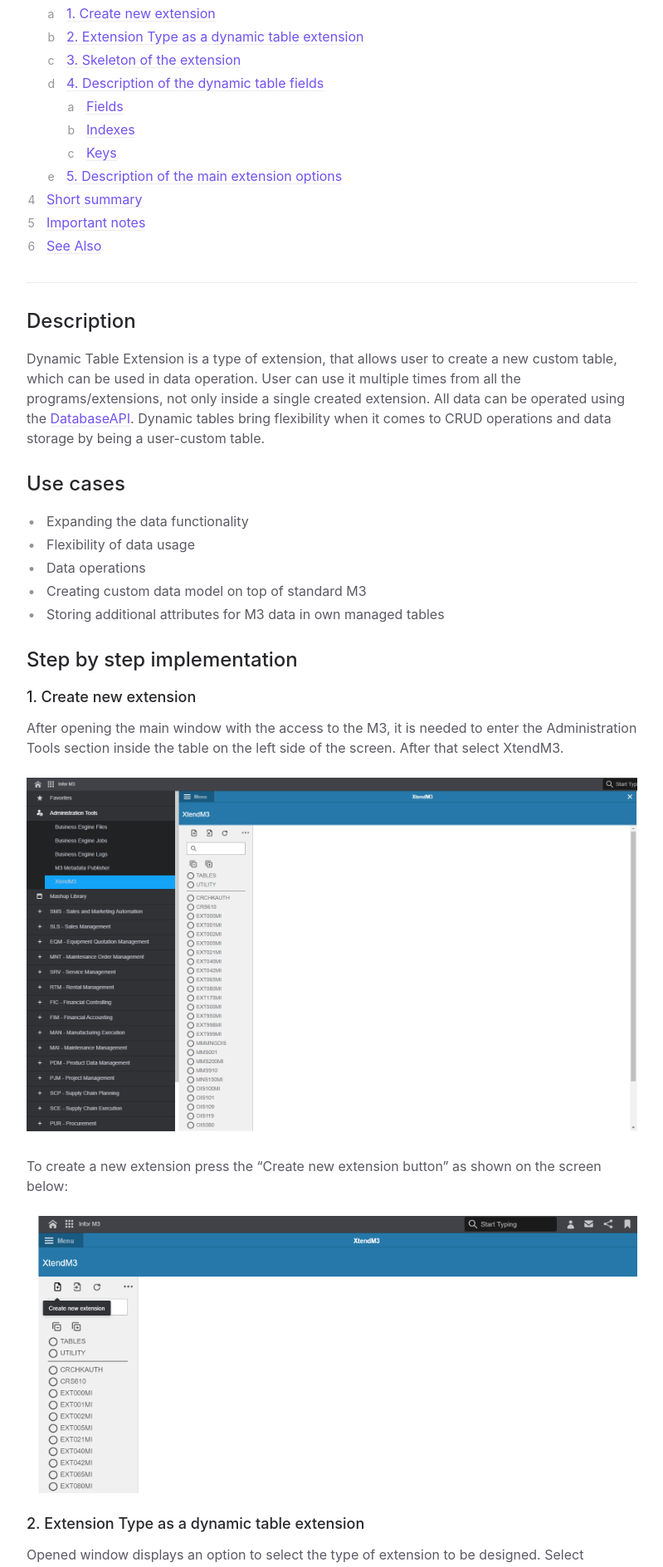
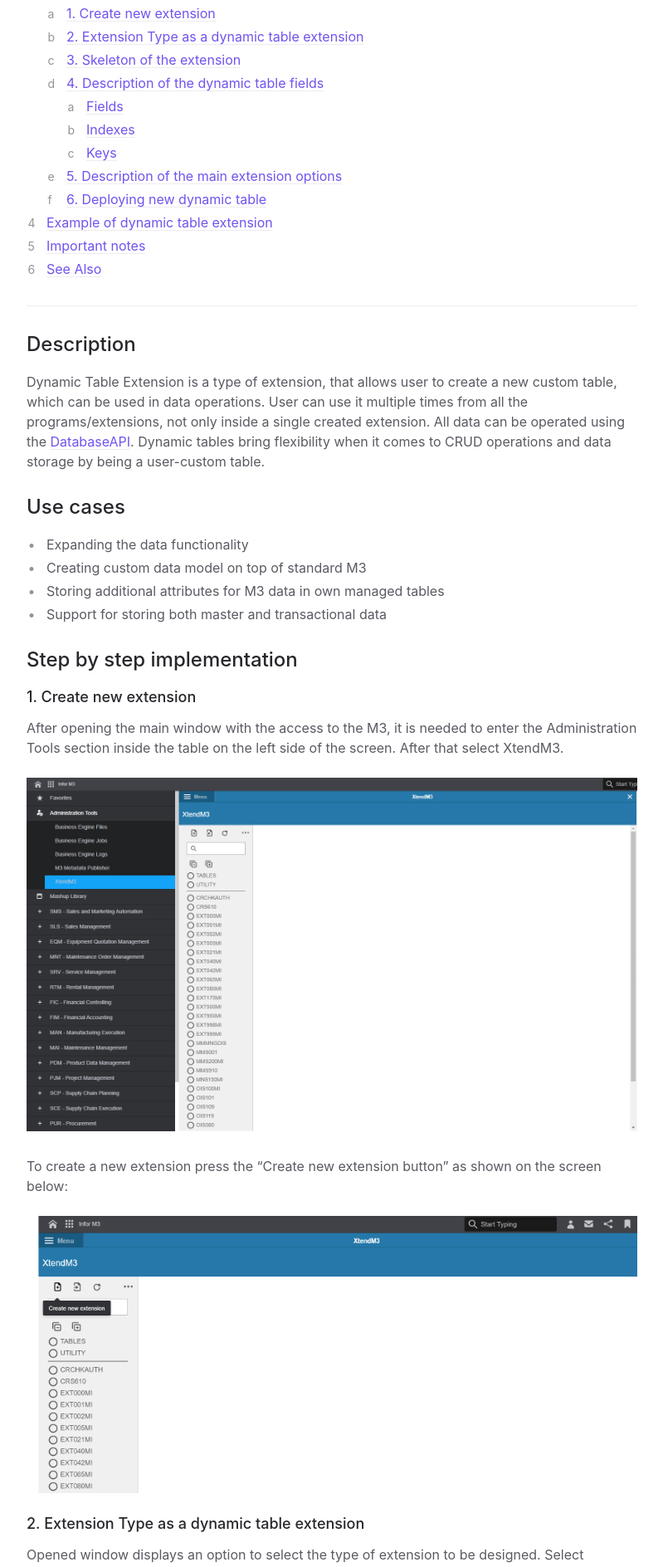
Before and after one commit to infor-cloud/xtendm3, a Jekyll site: the page built from docs/examples/dynamicTableExtension.md, in a window 1280 px wide. Shown: the part 344-2232 px from the top of the page at 83% size, without its empty margins (372-1171 px from the left). Built offline with Jekyll 4.4.1, drawn with Linux system fonts in a browser that asks for light colours.

Commit message:
doc text and screens structure is updated

```diff
--- a/docs/examples/dynamicTableExtension.md
+++ b/docs/examples/dynamicTableExtension.md
@@ -20,14 +20,13 @@ Working with the Dynamic Tables in XtendM3
 ---
 
 ## Description
-Dynamic Table Extension is a type of extension, that allows user to create a new custom table, which can be used in data operation. User can use it multiple times from all the programs/extensions, not only inside a single created extension. All data can be operated using the [DatabaseAPI](../../../docs/documentation/api-specification/database-api). Dynamic tables bring flexibility when it comes to CRUD operations and data storage by being a user-custom table.
+Dynamic Table Extension is a type of extension, that allows user to create a new custom table, which can be used in data operations. User can use it multiple times from all the programs/extensions, not only inside a single created extension. All data can be operated using the [DatabaseAPI](../../../docs/documentation/api-specification/database-api). Dynamic tables bring flexibility when it comes to CRUD operations and data storage by being a user-custom table.
 
 ## Use cases
 * Expanding the data functionality
-* Flexibility of data usage
-* Data operations
 * Creating custom data model on top of standard M3
 * Storing additional attributes for M3 data in own managed tables
+* Support for storing both master and transactional data
 
 
 ## Step by step implementation
@@ -61,19 +60,19 @@ After putting the name of the dynamic table it it possible to create a table usi
 ### 3. Skeleton of the extension
 Skeleton of the Dynamic Table Extension is quite simple. It contains two bookmarks. At the first one there is a "fields" table, where it is possible to create fields of dynamic table.
 
-<br><br>
+<br>
 <img src="../../../assets/attachments/dynTab/5.png" width="950">
 <br>
 
 The second page contains two smaller tables - both are connected to each other. The main one is about indexes and the second one is named "keys". User can create a key for every created index, if it is needed. The key cannot exist without an index.
 
-<br><br>
+<br>
 <img src="../../../assets/attachments/dynTab/6.png" width="950">
 <br>
 
 Over the field/index/keys tables there are several tools by which it is possible to operate on the dynamic table.
 
-<br>
+
 <img src="../../../assets/attachments/dynTab/7.png">
 <br>
 
@@ -128,12 +127,13 @@ These were:
 - Disable option (invisible) - only available after deploying dynamic table. It disables deployed table.
 - Modify (table description) option (on the right side)
 
+### 6. Deploying new dynamic table
+After preparing new dynamic table, the last thinkg to do is to deploy the table. The deploy option makes the table visible inside extensions. It implements the prepared dynamic table so that it can be used and perform database operations. It is very important to use the deploy option because by that all modifications are being saved. After any further modifications of the table, it needs to be deployed again to see these changes.
 
-
-## Short summary
+## Example of dynamic table extension
 Dynamic table extension gives the opportunity to enhance the efficinency of the data operations, by posiibility to create custom tables. They can be use in many different cases depends on the data's usage needs.
-* It can be created/modified in every moment of designing the extension, even after the extension is completed and there are some data modifications.
-* Icreased flexibility for the program data.
+* It can be created in every moment of designing the extension, even after the extension is completed and there are some data modifications needed.
+* Increased flexibility for program data.
 * Dynamic tables can cooperate with multiple extensions.
 
 ## Important notes
```
